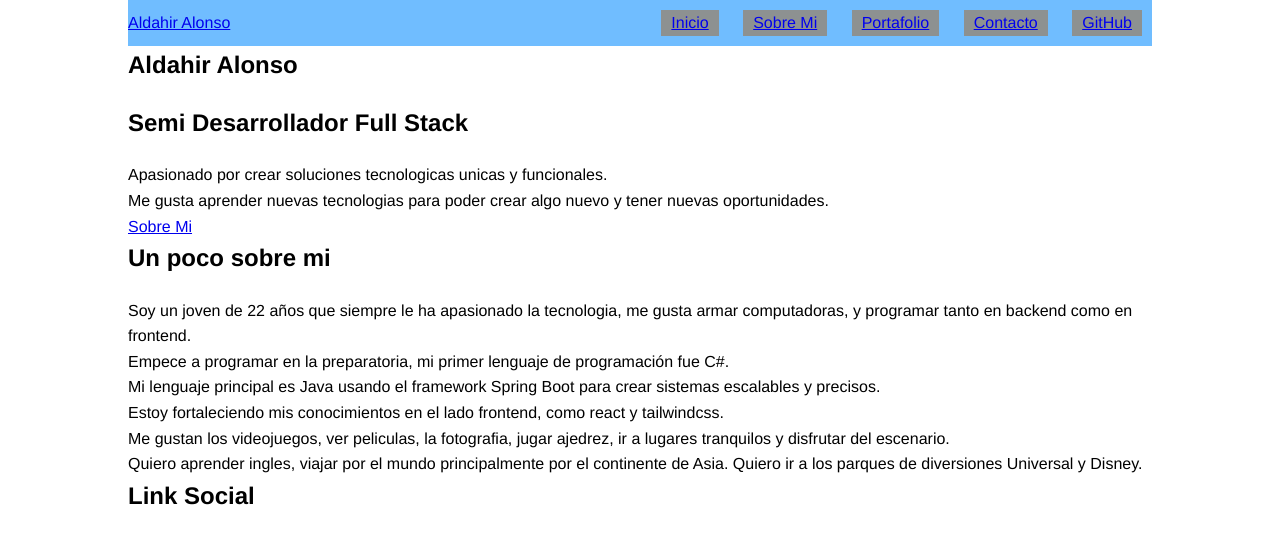
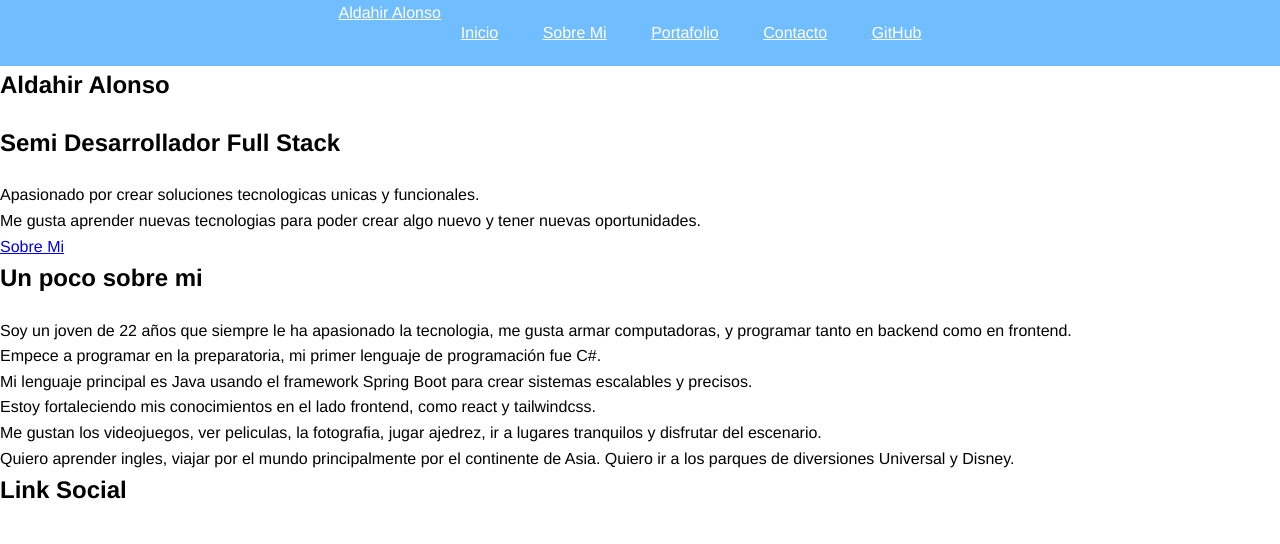
Before and after one commit to AldahirAlonso/Portafolio, a plain HTML site: page index.html in a window 1280 px wide. Drawn offline with Linux system fonts and the light colour scheme.

Commit message:
Cambios a barra de navegacion

```diff
--- a/css/style.css
+++ b/css/style.css
@@ -2,7 +2,7 @@
     --primary-color: #FFFFFF;
     --secondary-color: #8D9191;
     --tertiary-color: #70BDFF;
-    --font-family: Helvetica, sans-serif;
+    --font-primary: Helvetica, sans-serif;
 }
 
 * {
@@ -12,13 +12,13 @@
 }
 
 body {
-    font-family: var(--font-family);
+    font-family: var(--font-primary);
     line-height: 1.6;
     background-color: var(--primary-color);
 }
 
 .container {
-    max-width: 80%;
+    width: 100%;
     margin: 0 auto;
     padding: 0;
 }
@@ -27,19 +27,25 @@ h1, h2, h3 {
     margin-bottom: 20px;
 }
 
-/* Barra de navegacion */
+/* Barra de navegación */
 
 header .container {
-    background-color: #70BDFF;
+    background-color: var(--tertiary-color);
     display: flex;
-    justify-content: space-between;
-    align-items: center;
+    justify-content: center;
+    padding: 0;
+}
+
+.navegacion-principal ul {
+
 }
 
 .navegacion-principal li {
-    background-color: var(--secondary-color);
     display: inline-block;
     margin: 10px;
-    padding-left: 10px;
-    padding-right: 10px;
+    padding: 10px 10px;
 }
+
+.navegacion-principal a {
+    color: #FFFFFF;
+}
```
